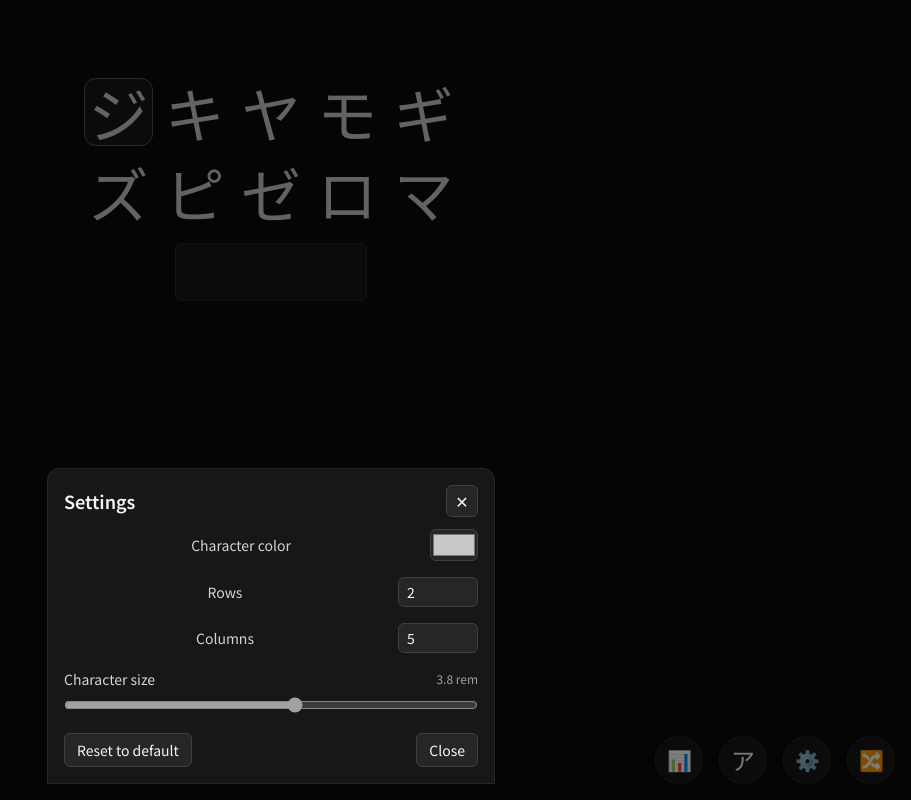
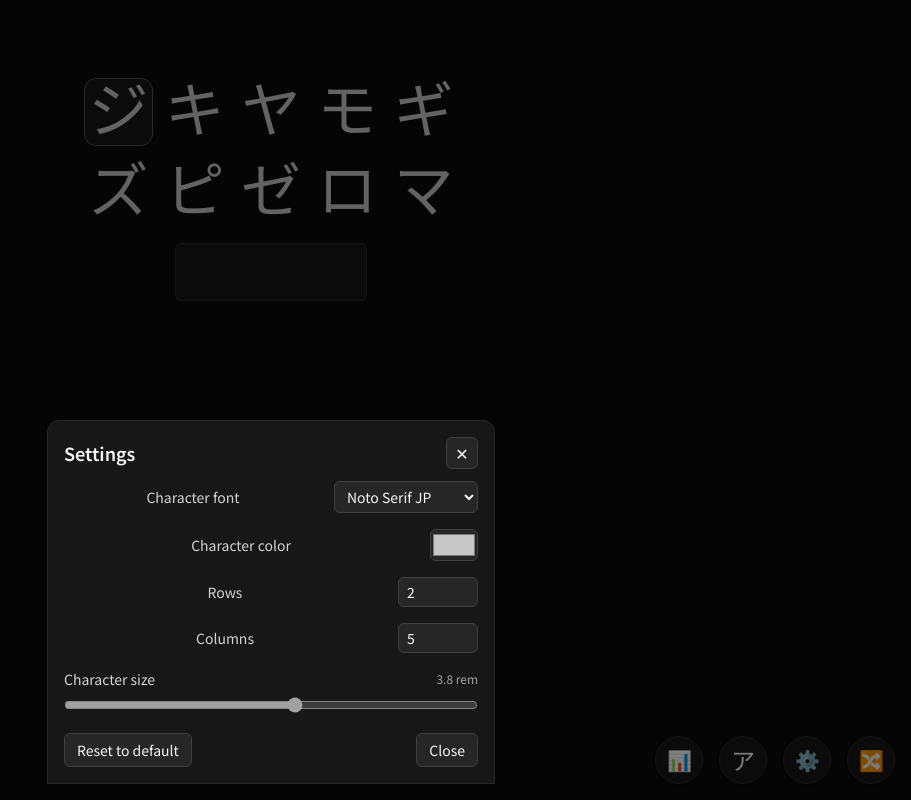
Before and after one commit to paltin/katakana, a React (Vite) app: page / in a window 1280 px wide. Both pictures are taken after a click on the button "⚙️". Shown: the whole page, without its empty margins (369-1280 px from the left). Built offline with nearby package versions, Linux system fonts and the light colour scheme.

Commit message:
settings: add kanaFont option (Serif/Sans); apply font to kana tiles; add font selector in settings

```diff
--- a/src/App.tsx
+++ b/src/App.tsx
@@ -84,6 +84,7 @@ function InnerApp() {
           cols={settings.cols}
           fontRem={settings.charRem}
           color={settings.kanaColor}
+          fontFamily={settings.kanaFont}
         />
         <AnswerInput value={input} onChange={handleInputChange} />
         <button
--- a/src/components/KanaGrid.tsx
+++ b/src/components/KanaGrid.tsx
@@ -9,9 +9,10 @@ type Props = {
   cols: number;
   fontRem: number;
   color?: string;
+  fontFamily?: string;
 };
 
-export function KanaGrid({ items, currentIndex, flash, cols, fontRem, color }: Props) {
+export function KanaGrid({ items, currentIndex, flash, cols, fontRem, color, fontFamily }: Props) {
   const gapRem = 0.5; // matches gap-x-2
   const desiredRem = Math.round(fontRem * 1.14 * 100) / 100; // keep proportion to font size
   const width = `min(${desiredRem}rem, calc((100% - ${(cols - 1) * gapRem}rem) / ${cols}))`;
@@ -30,6 +31,7 @@ export function KanaGrid({ items, currentIndex, flash, cols, fontRem, color }: P
           // width controlled via grid track size
           fontRem={fontRem}
           color={color}
+          fontFamily={fontFamily}
           dim={idx < currentIndex}
         />
       ))}
--- a/src/components/KanaTile.tsx
+++ b/src/components/KanaTile.tsx
@@ -9,11 +9,12 @@ type Props = {
   fontRem?: number;
   dim?: boolean; // render with reduced opacity (already solved)
   color?: string; // glyph color
+  fontFamily?: string; // font family for kana
 };
 
-export function KanaTile({ kana, romaji, isCurrent, flash, width, fontRem, dim, color }: Props) {
+export function KanaTile({ kana, romaji, isCurrent, flash, width, fontRem, dim, color, fontFamily }: Props) {
   const base =
-    "aspect-square grid place-items-center rounded-xl text-6xl transition [font-family:'Noto Serif JP']";
+    "aspect-square grid place-items-center rounded-xl text-6xl transition";
   const visual = isCurrent
     ? `${base} border ${flash ? 'ring-2 ring-neutral-300' : ''} border-neutral-600 bg-neutral-900 hover:-translate-y-0.5 hover:bg-neutral-800`
     : `${base} border border-transparent bg-transparent${dim ? ' opacity-40' : ''}`;
@@ -26,6 +27,7 @@ export function KanaTile({ kana, romaji, isCurrent, flash, width, fontRem, dim,
         ...(width ? { width } : {}),
         ...(fontRem ? { fontSize: `${fontRem}rem` } : {}),
         ...(color ? { color } : {}),
+        ...(fontFamily ? { fontFamily } : {}),
       }}
     >
       {kana}
--- a/src/components/SettingsPanel.tsx
+++ b/src/components/SettingsPanel.tsx
@@ -25,6 +25,17 @@ export function SettingsPanel({ open, onClose }: Props) {
         </div>
 
         <div className="space-y-4">
+          <label className="grid grid-cols-[1fr_auto] items-center gap-3">
+            <span className="text-sm text-neutral-300">Character font</span>
+            <select
+              value={settings.kanaFont}
+              onChange={(e) => update({ kanaFont: e.target.value })}
+              className="w-36 rounded-md border border-neutral-700 bg-neutral-800 px-2 py-1 text-sm"
+            >
+              <option value="Noto Serif JP">Noto Serif JP</option>
+              <option value="Noto Sans JP">Noto Sans JP</option>
+            </select>
+          </label>
           <label className="grid grid-cols-[1fr_auto] items-center gap-3">
             <span className="text-sm text-neutral-300">Character color</span>
             <input
--- a/src/settings.ts
+++ b/src/settings.ts
@@ -5,6 +5,7 @@ export type Settings = {
   hintThreshold: number; // wrong tries before showing hint
   study: boolean; // show romaji for current character
   kanaColor: string; // hex color for kana glyphs
+  kanaFont: string; // CSS font-family for kana glyphs
 };
 
 export const DEFAULT_SETTINGS: Settings = {
@@ -14,6 +15,7 @@ export const DEFAULT_SETTINGS: Settings = {
   hintThreshold: 2,
   study: false,
   kanaColor: '#c8c8c8',
+  kanaFont: 'Noto Serif JP',
 };
 
 const KEY = 'katakana.trainer.settings.v1';
@@ -53,5 +55,8 @@ function sanitizeSettings(obj: any): Settings {
   const hintThreshold = clamp(Number(obj?.hintThreshold ?? DEFAULT_SETTINGS.hintThreshold), 1, 3);
   const study = Boolean(obj?.study ?? DEFAULT_SETTINGS.study);
   const kanaColor = typeof obj?.kanaColor === 'string' && obj.kanaColor ? String(obj.kanaColor) : DEFAULT_SETTINGS.kanaColor;
-  return { rows, cols, charRem, hintThreshold, study, kanaColor };
+  const allowedFonts = new Set(['Noto Serif JP', 'Noto Sans JP']);
+  const rawFont = typeof obj?.kanaFont === 'string' ? String(obj.kanaFont) : DEFAULT_SETTINGS.kanaFont;
+  const kanaFont = allowedFonts.has(rawFont) ? rawFont : DEFAULT_SETTINGS.kanaFont;
+  return { rows, cols, charRem, hintThreshold, study, kanaColor, kanaFont };
 }
```
